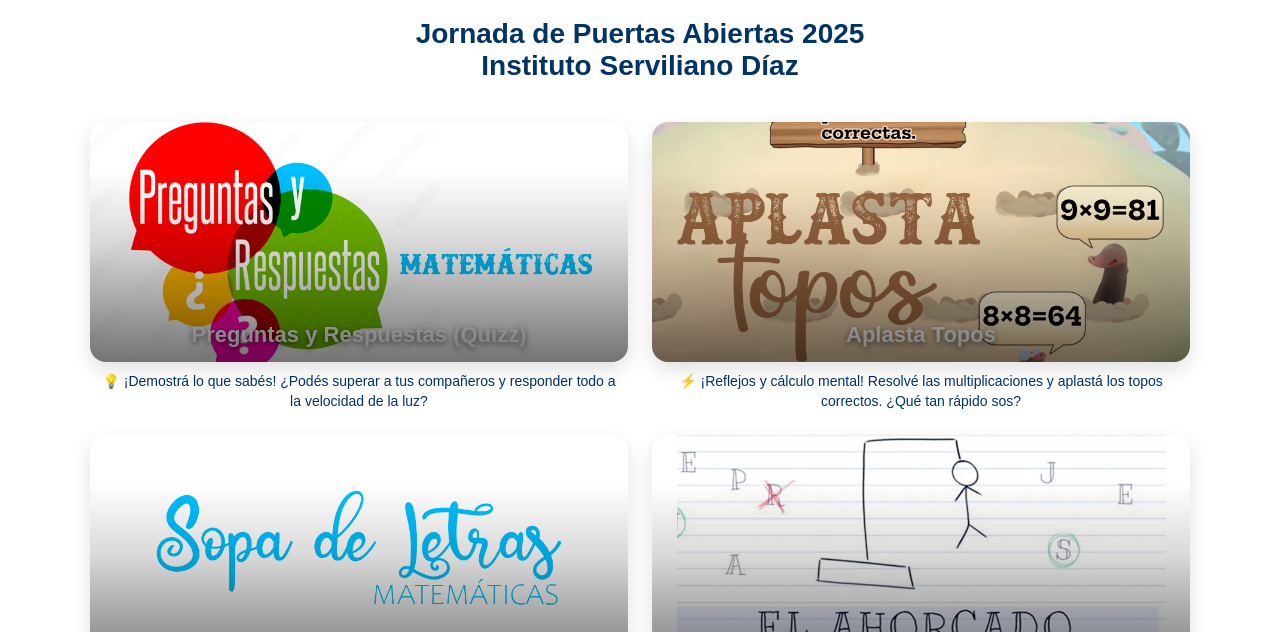
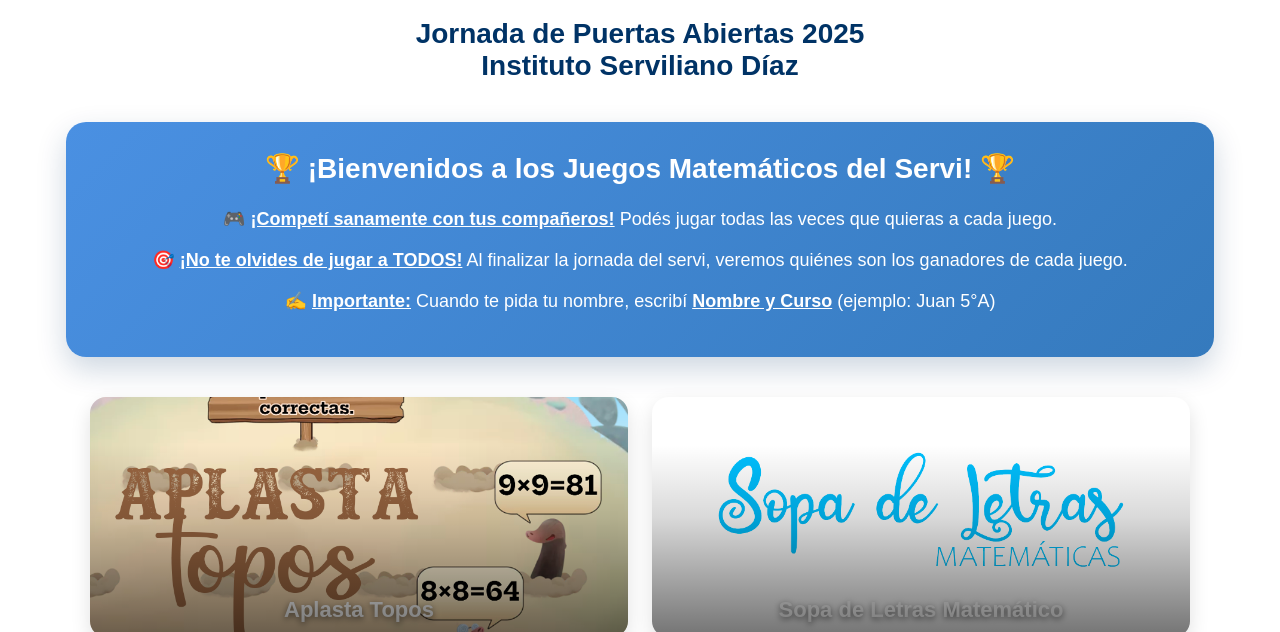
Before and after one commit to Kronomio/GamesMatesServi, a plain HTML site: page index.html in a window 1280 px wide. Shown: the part 152-784 px from the top of the page. Drawn offline with Linux system fonts and the light colour scheme.

Commit message:
Update index.html

```diff
--- a/index.html
+++ b/index.html
@@ -57,6 +57,31 @@
       }
       .container {
         margin-top: 40px;
+      }
+      /* Cartelera informativa del menú principal */
+      .info-banner {
+        background: linear-gradient(135deg, #4a90e2 0%, #357abd 100%);
+        border-radius: 20px;
+        padding: 30px 24px;
+        margin: 0 auto 40px;
+        max-width: 1100px;
+        box-shadow: 0 12px 30px rgba(0, 51, 102, 0.2);
+        color: white;
+      }
+      .info-banner h2 {
+        margin: 0 0 20px 0;
+        font-size: 28px;
+        font-weight: 700;
+        color: white;
+      }
+      .info-banner p {
+        margin: 12px 0;
+        font-size: 18px;
+        line-height: 1.6;
+      }
+      .info-banner strong {
+        font-weight: 700;
+        text-decoration: underline;
       }
       /* Tarjetas del menú principal */
       .menu-cards {
@@ -170,6 +195,16 @@
       @media (max-width: 640px) {
         .container { margin-top: 20px; }
         #main-menu { padding: 0 8px 12px; }
+        .info-banner {
+          padding: 24px 16px;
+          margin-bottom: 30px;
+        }
+        .info-banner h2 {
+          font-size: 22px;
+        }
+        .info-banner p {
+          font-size: 15px;
+        }
         .menu-cards {
           grid-template-columns: 1fr;
           gap: 20px;
@@ -200,17 +235,19 @@
     </h1>
 
     <div id="main-menu" class="container">
+      <div class="info-banner">
+        <h2>🏆 ¡Bienvenidos a los Juegos Matemáticos del Servi! 🏆</h2>
+        <p>
+          🎮 <strong>¡Competí sanamente con tus compañeros!</strong> Podés jugar todas las veces que quieras a cada juego.
+        </p>
+        <p>
+          🎯 <strong>¡No te olvides de jugar a TODOS!</strong> Al finalizar la jornada del servi, veremos quiénes son los ganadores de cada juego.
+        </p>
+        <p>
+          ✍️ <strong>Importante:</strong> Cuando te pida tu nombre, escribí <strong>Nombre y Curso</strong> (ejemplo: Juan 5°A)
+        </p>
+      </div>
       <div class="menu-cards">
-        <div class="card-wrapper">
-          <button
-            class="card"
-            style="background-image: url('quiz.png')"
-            onclick="showSection('quiz')"
-          >
-            <div class="card-label">Preguntas y Respuestas (Quizz)</div>
-          </button>
-          <div class="card-description">💡 ¡Demostrá lo que sabés! ¿Podés superar a tus compañeros y responder todo a la velocidad de la luz?</div>
-        </div>
         <div class="card-wrapper">
           <button
             class="card"
@@ -240,6 +277,16 @@
             <div class="card-label">Ahorcado Matemático</div>
           </button>
           <div class="card-description">🎯 ¡Adiviná las palabras secretas! Descubrí los términos matemáticos letra por letra.</div>
+        </div>
+        <div class="card-wrapper">
+          <button
+            class="card"
+            style="background-image: url('quiz.png')"
+            onclick="showSection('quiz')"
+          >
+            <div class="card-label">Preguntas y Respuestas (Quizz)</div>
+          </button>
+          <div class="card-description">💡 ¡Demostrá lo que sabés! ¿Podés superar a tus compañeros y responder todo a la velocidad de la luz?</div>
         </div>
         <div class="card-wrapper">
           <button
```
